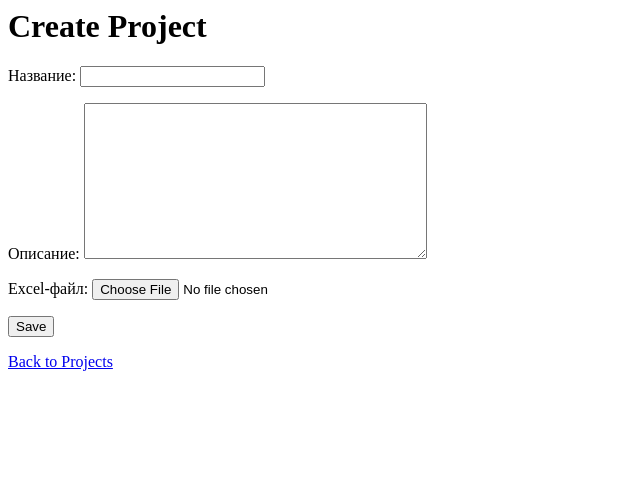
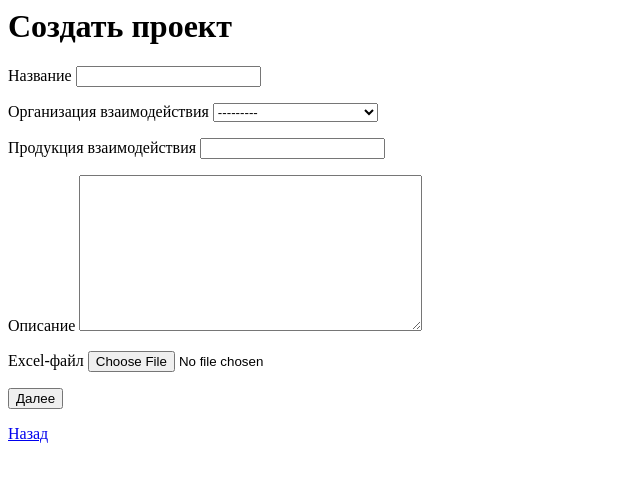
Before and after one commit to jimmy2qrtki/rct, a Django app: page /projects/create/ in a window 1280 px wide. Shown: the top 482 px of the page, without its empty margins (0-640 px from the left). Run offline with Django 5.2, Linux system fonts and the light colour scheme; a user stored in the database is signed in.

Commit message:
добавил 2 поля для проекта

```diff
--- a/projects/forms.py
+++ b/projects/forms.py
@@ -3,14 +3,39 @@ from django import forms
 from .models import Project, Event
 
 class ProjectForm(forms.ModelForm):
+    organization_choices = [
+        ("", "---------"),
+        ("Пятёрочка", "Пятёрочка"),
+        ("Перекрёсток", "Перекрёсток"),
+        ("Магнит", "Магнит"),
+        ("Лента", "Лента"),
+        ("Дикси", "Дикси"),
+        ("add_new", "Добавить организацию"),
+    ]
+
+    organization = forms.ChoiceField(choices=organization_choices, required=False)
+    new_organization = forms.CharField(max_length=255, required=False, label='Новая организация')
+
     class Meta:
         model = Project
-        fields = ['name', 'description', 'excel_file']
+        fields = ['name', 'organization', 'product', 'description', 'excel_file']
         labels = {
             'name': 'Название',
             'description': 'Описание',
             'excel_file': 'Excel-файл',
+            'organization': 'Организация взаимодействия',
+            'product': 'Продукция взаимодействия',
         }
+
+    def clean(self):
+        cleaned_data = super().clean()
+        organization = cleaned_data.get("organization")
+        new_organization = cleaned_data.get("new_organization")
+
+        if organization == "add_new" and not new_organization:
+            self.add_error('new_organization', "Пожалуйста, введите имя новой организации.")
+
+        return cleaned_data
 
 class EventForm(forms.ModelForm):
     class Meta:
--- a/projects/models.py
+++ b/projects/models.py
@@ -8,6 +8,8 @@ class Project(models.Model):
     name = models.CharField(max_length=255)
     description = models.TextField(blank=True)
     excel_file = models.FileField(upload_to='excel/', null=True, blank=True)
+    organization = models.CharField(max_length=255, blank=True, null=True)  # Новое поле
+    product = models.CharField(max_length=255, blank=True, null=True)  # Новое поле
 
     def get_next_event(self):
         today = timezone.now().date()
--- a/projects/templates/projects/create_project.html
+++ b/projects/templates/projects/create_project.html
@@ -1,7 +1,50 @@
-<h1>Create Project</h1>
-<form method="POST" enctype="multipart/form-data">
-  {% csrf_token %}
-  {{ form.as_p }}
-  <button type="submit">Save</button>
-</form>
-<a href="{% url 'manage_projects' %}">Back to Projects</a>
+<html>
+<head>
+    <title>Создать проект</title>
+    {% load static %}
+    <script src="{% static 'js/jquery-3.7.1.min.js' %}"></script>
+    <script>
+        $(document).ready(function() {
+            $('#id_organization').change(function() {
+                if ($(this).val() == 'add_new') {
+                    $('#new-organization-field').show();
+                } else {
+                    $('#new-organization-field').hide();
+                }
+            }).change(); // Trigger change to update on load
+        });
+    </script>
+</head>
+<body>
+    <h1>Создать проект</h1>
+    <form method="POST" enctype="multipart/form-data">
+      {% csrf_token %}
+      <p>
+        <label for="{{ form.name.id_for_label }}">Название</label>
+        {{ form.name }}
+      </p>
+      <p>
+        <label for="{{ form.organization.id_for_label }}">Организация взаимодействия</label>
+        {{ form.organization }}
+      </p>
+      <div id="new-organization-field" style="display: none;">
+        <label for="{{ form.new_organization.id_for_label }}">Новая организация</label>
+        {{ form.new_organization }}
+      </div>
+      <p>
+        <label for="{{ form.product.id_for_label }}">Продукция взаимодействия</label>
+        {{ form.product }}
+      </p>
+      <p>
+        <label for="{{ form.description.id_for_label }}">Описание</label>
+        {{ form.description }}
+      </p>
+      <p>
+        <label for="{{ form.excel_file.id_for_label }}">Excel-файл</label>
+        {{ form.excel_file }}
+      </p>
+      <button type="submit">Далее</button>
+    </form>
+    <a href="{% url 'manage_projects' %}">Назад</a>
+</body>
+</html>
```
Also changed, not shown: projects/templates/projects/edit_event.html (+4 -3 lines), projects/templates/projects/edit_project.html (+33 -1 lines), projects/templates/projects/manage_projects.html (+8 -2 lines), db.sqlite3, projects/migrations/0017_project_organization_project_product.py (added).
